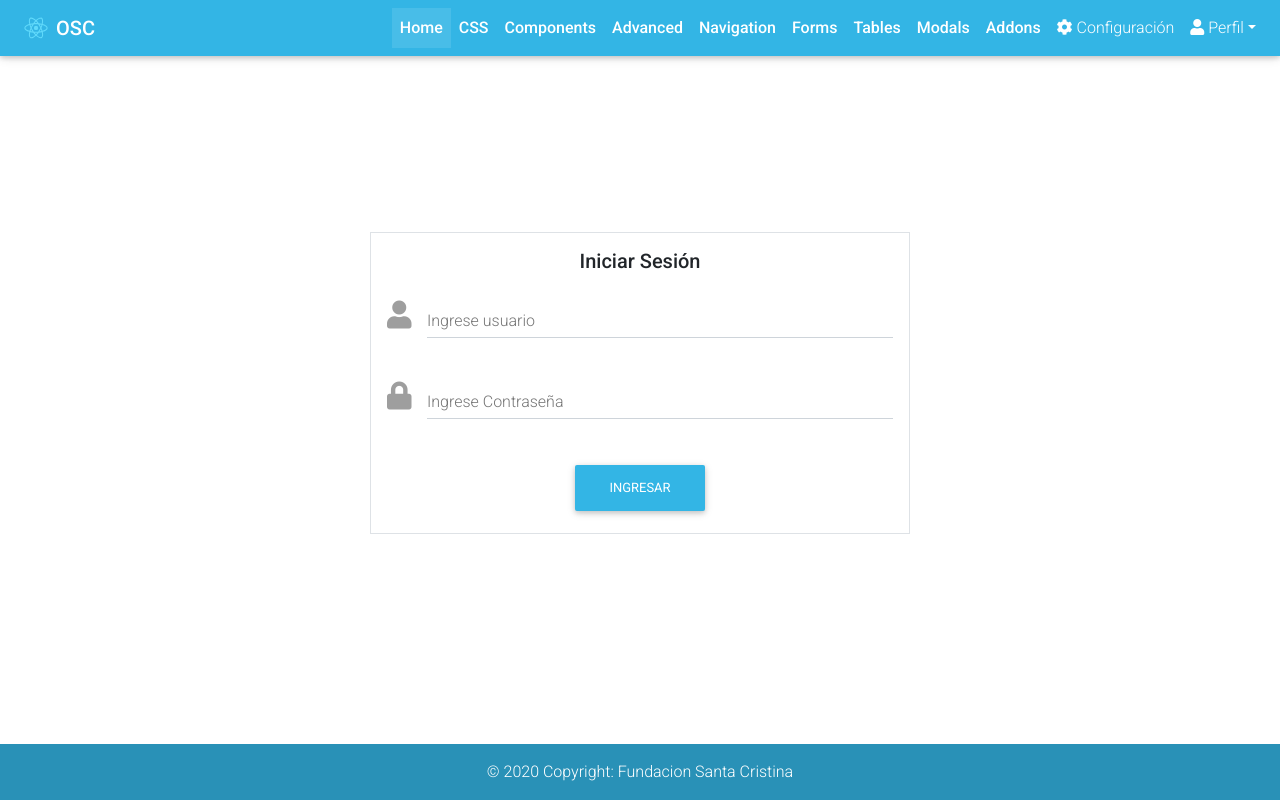
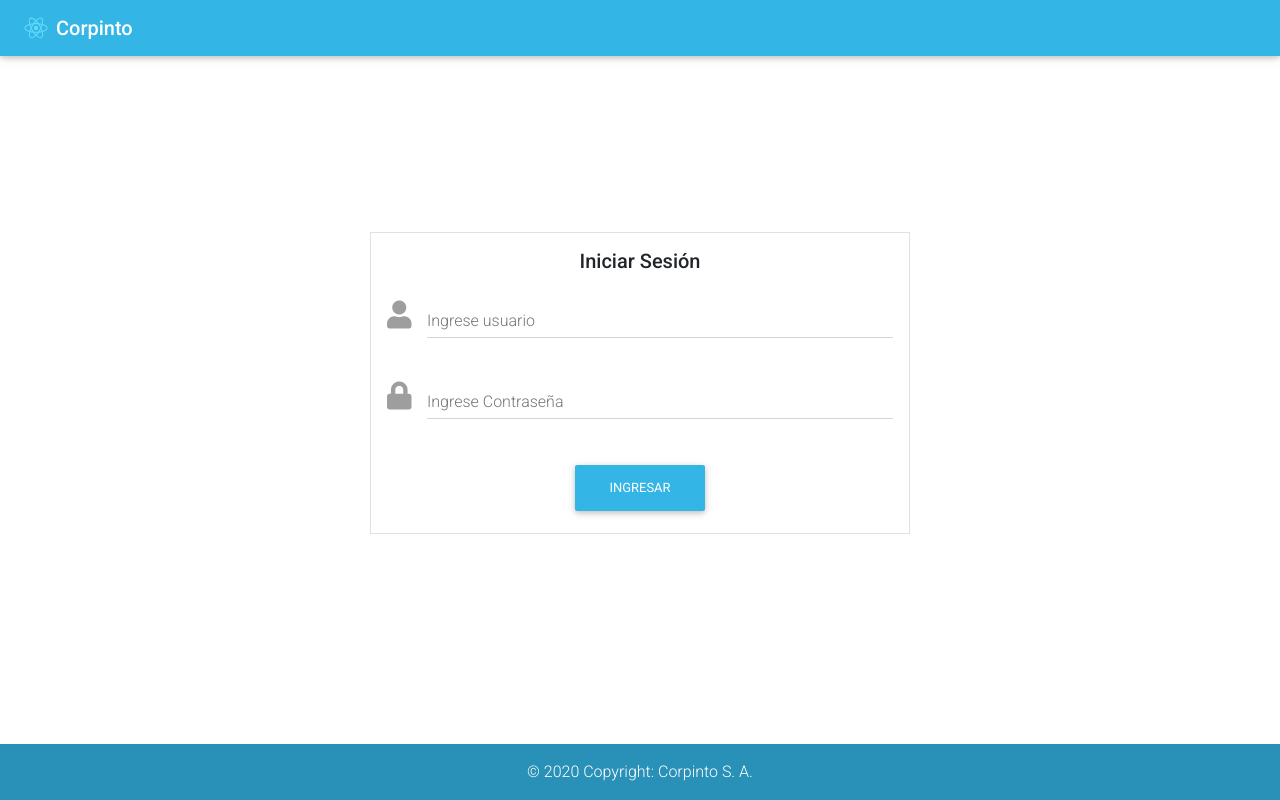
Before and after one commit to Jehiverson-zz/tcorpintofrontend, a React (Create React App) app: page / in a window 1280 px wide. Built offline with nearby package versions, Linux system fonts and the light colour scheme.

Commit message:
Cambio del navbar y diseños generales

```diff
--- a/src/App.js
+++ b/src/App.js
@@ -24,6 +24,7 @@ class App extends Component {
     collapseID: ''
   };
 
+
   _logOut = () => {
     localStorage.clear();
   }
@@ -39,6 +40,12 @@ class App extends Component {
     collapseID === collID && this.setState({ collapseID: '' });
   };
 
+  componentWillMount(){
+    console.log("local",localStorage.getItem('session'))
+    console.log("Entro");
+
+  }
+
   render() {
     const overlay = (
       <div
@@ -49,123 +56,16 @@ class App extends Component {
     );
 
     const { collapseID } = this.state;
-    console.log(localStorage.getItem('session'));
     return (
       <Router>
         <div className='flyout'>
-          <MDBNavbar color='info-color' dark expand='md' fixed='top' scrolling>
-
-            <MDBNavbarBrand href='/' className='py-0 font-weight-bold'>
-              <Logo style={{ height: '2.5rem', width: '2.5rem' }} />
-              <strong className='align-middle'>OSC</strong>
-            </MDBNavbarBrand>
-            <MDBNavbarToggler
-              onClick={this.toggleCollapse('mainNavbarCollapse')}
-            />
-            <MDBCollapse id='mainNavbarCollapse' isOpen={collapseID} navbar>
-              <MDBNavbarNav right>
-                <MDBNavItem>
-                  <MDBNavLink
-                    exact
-                    to='/'
-                    onClick={this.closeCollapse('mainNavbarCollapse')}
-                  >
-                    <strong>Home</strong>
-                  </MDBNavLink>
-                </MDBNavItem>
-                <MDBNavItem>
-                  <MDBNavLink
-                    onClick={this.closeCollapse('mainNavbarCollapse')}
-                    to='/css'
-                  >
-                    <strong>CSS</strong>
-                  </MDBNavLink>
-                </MDBNavItem>
-                <MDBNavItem>
-                  <MDBNavLink
-                    onClick={this.closeCollapse('mainNavbarCollapse')}
-                    to='/components'
-                  >
-                    <strong>Components</strong>
-                  </MDBNavLink>
-                </MDBNavItem>
-                <MDBNavItem>
-                  <MDBNavLink
-                    onClick={this.closeCollapse('mainNavbarCollapse')}
-                    to='/advanced'
-                  >
-                    <strong>Advanced</strong>
-                  </MDBNavLink>
-                </MDBNavItem>
-                <MDBNavItem>
-                  <MDBNavLink
-                    onClick={this.closeCollapse('mainNavbarCollapse')}
-                    to='/navigation'
-                  >
-                    <strong>Navigation</strong>
-                  </MDBNavLink>
-                </MDBNavItem>
-                <MDBNavItem>
-                  <MDBNavLink
-                    onClick={this.closeCollapse('mainNavbarCollapse')}
-                    to='/forms'
-                  >
-                    <strong>Forms</strong>
-                  </MDBNavLink>
-                </MDBNavItem>
-                <MDBNavItem>
-                  <MDBNavLink
-                    onClick={this.closeCollapse('mainNavbarCollapse')}
-                    to='/tables'
-                  >
-                    <strong>Tables</strong>
-                  </MDBNavLink>
-                </MDBNavItem>
-                <MDBNavItem>
-                  <MDBNavLink
-                    onClick={this.closeCollapse('mainNavbarCollapse')}
-                    to='/modals'
-                  >
-                    <strong>Modals</strong>
-                  </MDBNavLink>
-                </MDBNavItem>
-                <MDBNavItem>
-                  <MDBNavLink
-                    onClick={this.closeCollapse('mainNavbarCollapse')}
-                    to='/addons'
-                  >
-                    <strong>Addons</strong>
-                  </MDBNavLink>
-                </MDBNavItem>
-                <MDBNavItem>
-                  <MDBLink className='waves-effect waves-light' to='#!'>
-                    <MDBIcon icon='cog' className='mr-1' />
-                    Configuración
-                  </MDBLink>
-                </MDBNavItem>
-                <MDBNavItem>
-                  <MDBDropdown>
-                    <MDBDropdownToggle nav caret>
-                      <MDBIcon icon='user' className='mr-1' />
-                      Perfil
-                    </MDBDropdownToggle>
-                    <MDBDropdownMenu className='dropdown-default' right>
-                      <MDBDropdownItem href='#!'>Mi cuenta</MDBDropdownItem>
-                      <MDBDropdownItem href='/' onClick={this._logOut}>Salir</MDBDropdownItem>
-                    </MDBDropdownMenu>
-                  </MDBDropdown>
-                </MDBNavItem>
-              </MDBNavbarNav>
-            </MDBCollapse>
-          </MDBNavbar>
-          {collapseID && overlay}
           <main style={{ marginTop: '4rem' }}>
             <Routes />
           </main>
           <MDBFooter color='info-color'>
             <p className='footer-copyright mb-0 py-3 text-center' style={{ color: 'white' }}>
               &copy; {new Date().getFullYear()} Copyright:
-              Fundacion Santa Cristina
+              Corpinto S. A.
             </p>
           </MDBFooter>
         </div>
--- a/src/Routes.js
+++ b/src/Routes.js
@@ -67,7 +67,7 @@ import RatingPage from './pages/RatingPage';
 //Mis rutas
 import Login from './pages/auth/Login';
 import PageNotFound from './pages/404/PageNotFound';
-import Landing from './pages/landing/Landing';
+import Landing from './pages/bitacoras/Landing';
 import Persons from './pages/persons/Persons';
 class Routes extends React.Component {
 
@@ -75,7 +75,7 @@ class Routes extends React.Component {
     return (
       <Switch>
         <Route exact path='/' component={Login} />
-        <Route exact path='/landing' component={Landing} />
+        <Route exact path='/bitacoras' component={Landing} />
         <Route exact path='/persons/detail' component={Persons} />
 
         <Route exact path='/addons' component={AddonsNavPage} />
--- a/src/pages/auth/Login.js
+++ b/src/pages/auth/Login.js
@@ -11,6 +11,7 @@ import {
 
 //Complements
 import SectionContainer from '../../components/sectionContainer';
+import Navbar from '../parcials/Navbar'
 
 //Css
 import './Login.css'
@@ -34,7 +35,7 @@ const Login = () => {
             if (res.error === 1) {
                 Swal.fire('Oops...', res.message, 'error');
             } else {
-                history.push(`/landing`);
+                history.push(`/bitacoras`);
             }
         })
     }
@@ -47,11 +48,12 @@ const Login = () => {
         setPassword(e.target.value);
     }
 
-    if(localStorage.getItem('session')){
-        history.push(`/landing`);
+    if (localStorage.getItem('session')) {
+        history.push(`/bitacoras`);
     }
 
     return (
+        <Navbar>
             <MDBContainer className='mt-5'>
                 <SectionContainer noBorder>
                     <MDBRow>
@@ -90,6 +92,7 @@ const Login = () => {
                     </MDBRow>
                 </SectionContainer>
             </MDBContainer>
+            </Navbar>
     )
 }
 
--- /dev/null
+++ b/src/pages/parcials/Navbar.css
@@ -0,0 +1,7 @@
+.visibility_navbar{
+    visibility: visible !important
+}
+
+.visibility_navbar_none{
+    visibility: hidden !important
+}
--- /dev/null
+++ b/src/pages/parcials/Navbar.js
@@ -0,0 +1,111 @@
+import React, { useState, Component, Children } from 'react'
+import { BrowserRouter as Router, useHistory } from "react-router-dom";
+import { ReactComponent as Logo } from '../../assets/logo.svg';
+import './Navbar.css'
+import {
+  MDBNavbar,
+  MDBNavbarBrand,
+  MDBNavbarNav,
+  MDBNavbarToggler,
+  MDBCollapse,
+  MDBNavItem,
+  MDBFooter,
+  MDBNavLink,
+  MDBLink,
+  MDBIcon,
+  MDBDropdown,
+  MDBDropdownToggle,
+  MDBDropdownMenu,
+  MDBDropdownItem
+} from 'mdbreact';
+
+class Navbar extends Component {
+
+
+  state = {
+    collapseID: ''
+  };
+
+
+  _logOut = () => {
+    localStorage.clear();
+  }
+
+  toggleCollapse = collapseID => () =>
+    this.setState(prevState => ({
+      collapseID: prevState.collapseID !== collapseID ? collapseID : ''
+    }));
+
+  closeCollapse = collID => () => {
+    const { collapseID } = this.state;
+    window.scrollTo(0, 0);
+    collapseID === collID && this.setState({ collapseID: '' });
+  };
+
+  componentWillUnmount() {
+    console.log("local", localStorage.getItem('session'))
+    console.log("Entro");
+  }
+
+  render() {
+    const overlay = (
+      <div
+        id='sidenav-overlay'
+        style={{ backgroundColor: 'transparent' }}
+        onClick={this.toggleCollapse('mainNavbarCollapse')}
+      />
+    );
+
+
+    const { collapseID } = this.state;
+    return (
+      <Router>
+
+          <MDBNavbar color='info-color' dark expand='md' fixed='top' scrolling>
+            <MDBNavbarBrand href='/' className='py-0 font-weight-bold'>
+              <Logo style={{ height: '2.5rem', width: '2.5rem' }} />
+              <strong className='align-middle'>Corpinto</strong>
+            </MDBNavbarBrand>
+            <MDBNavbarToggler
+              onClick={this.toggleCollapse('mainNavbarCollapse')}
+            />
+
+            <MDBCollapse id='mainNavbarCollapse' isOpen={collapseID} navbar >
+
+              <MDBNavbarNav right className={localStorage.getItem('session')?"visibility_navbar":"visibility_navbar_none"}>
+
+                <MDBNavItem>
+                  <MDBNavLink
+                    exact
+                    to='/bitacoras'
+                    onClick={this.closeCollapse('mainNavbarCollapse')}
+                  >
+                    <strong>Bitácoras</strong>
+                  </MDBNavLink>
+                </MDBNavItem>
+
+                <MDBNavItem>
+                  <MDBDropdown>
+                    <MDBDropdownToggle nav caret>
+                      <MDBIcon icon='user' className='mr-1' />
+                        Perfil
+                      </MDBDropdownToggle>
+                    <MDBDropdownMenu className='dropdown-default' right>
+                      <MDBDropdownItem href='#!'>Mi cuenta</MDBDropdownItem>
+                      <MDBDropdownItem href='/' onClick={this._logOut}>Salir</MDBDropdownItem>
+                    </MDBDropdownMenu>
+                  </MDBDropdown>
+                </MDBNavItem>
+              </MDBNavbarNav>
+            </MDBCollapse>
+
+          </MDBNavbar>
+          {collapseID && overlay}
+          {this.props.children}
+
+      </Router>
+    );
+  }
+}
+
+export default Navbar;
```
Also changed, not shown: src/pages/bitacoras/Landing.js (renamed from src/pages/landing/Landing.js, +6 -7 lines), src/pages/bitacoras/Landing.css (added). Lines whose indentation alone changed are shown as unchanged.
